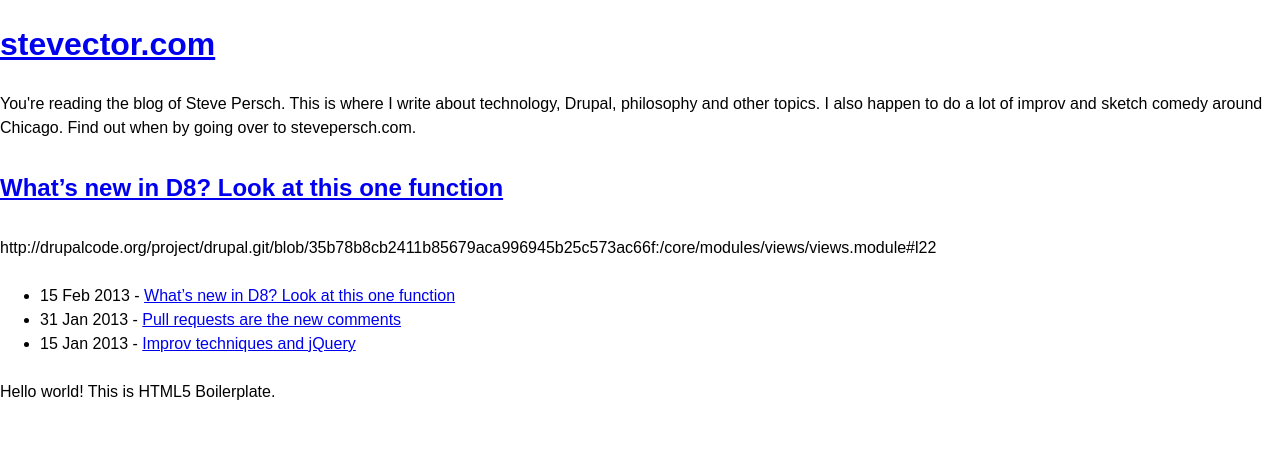
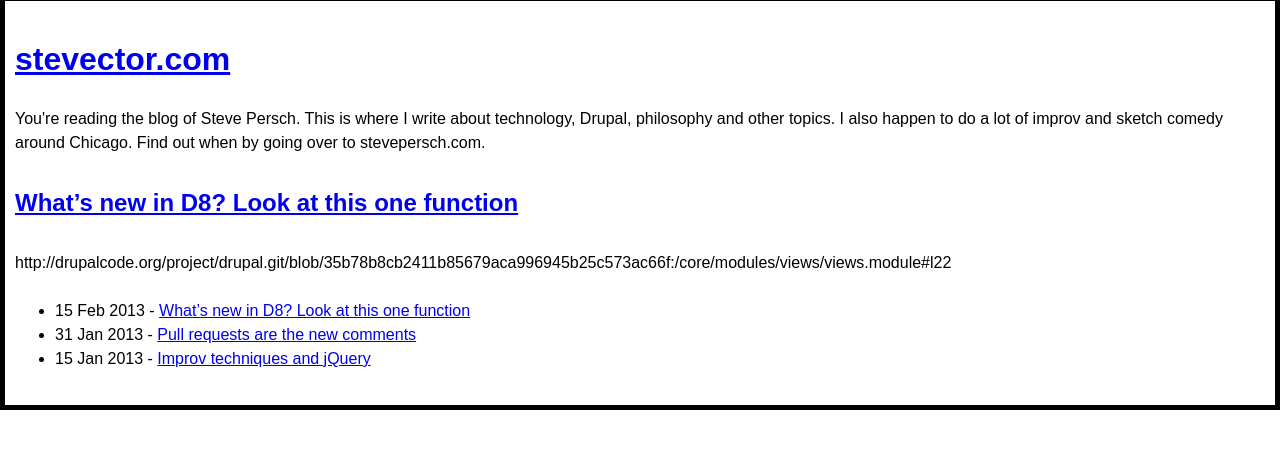
Before and after one commit to stevector/stevector.github.io, a Jekyll site: the page built from index.html, in a window 1280 px wide, cut to the strip 104-553 px from the top of the page. Built offline with Jekyll 4.4.1, drawn with Linux system fonts in a browser that asks for light colours; nearby versions of some CDN libraries; Markdown is read by kramdown in place of the engine named in the settings.

Commit message:
Updating default.html

```diff
--- a/_layouts/default.html
+++ b/_layouts/default.html
@@ -26,8 +26,9 @@
   </head>
 
 	<body lang="en">
-    {{ content }}
-    <p>Hello world! This is HTML5 Boilerplate.</p>
+    <div id="page">
+      {{ content }}
+    </div>
 
     <script src="//ajax.googleapis.com/ajax/libs/jquery/1.8.3/jquery.min.js"></script>
     <script>window.jQuery || document.write('<script src="js/vendor/jquery-1.8.3.min.js"><\/script>')</script>
```
